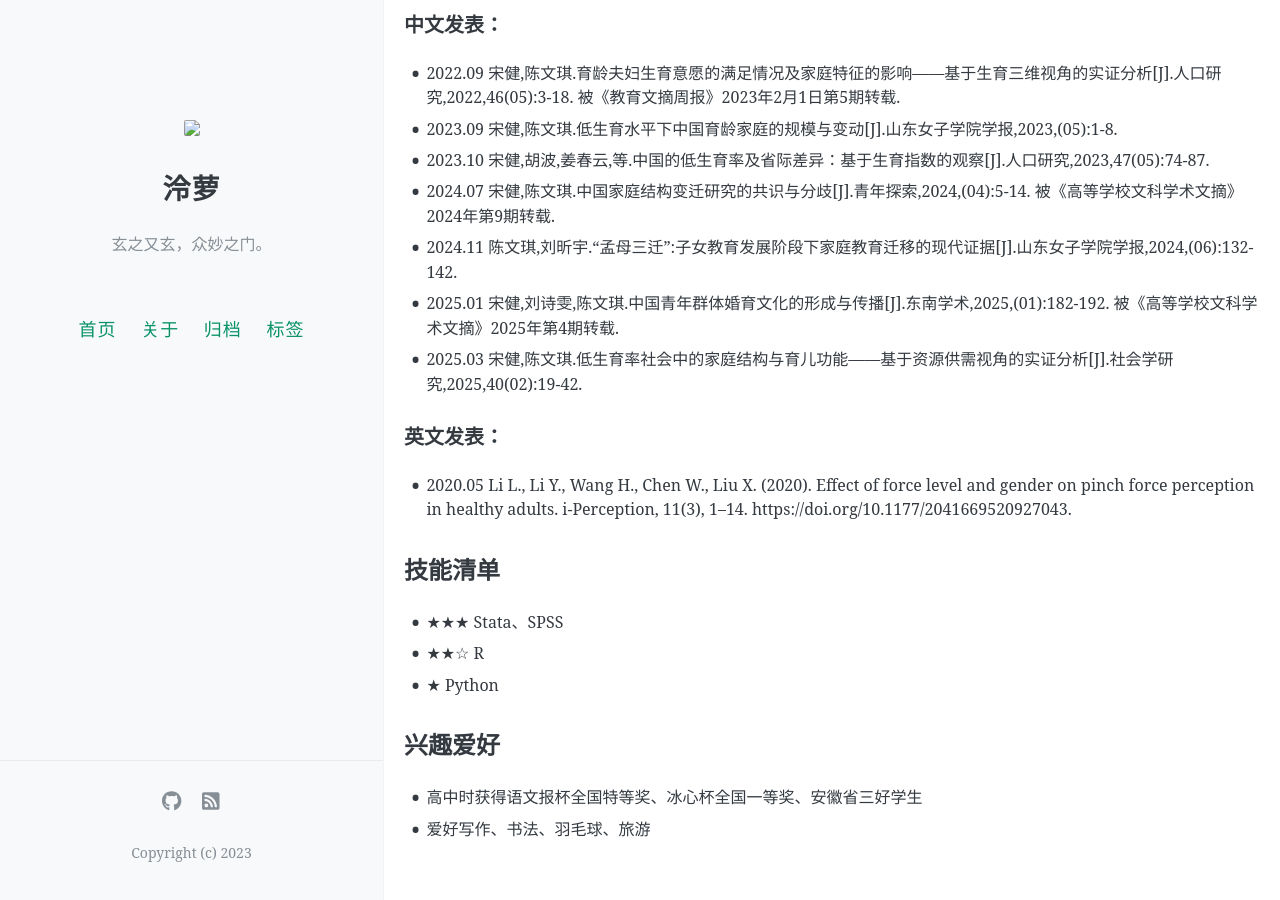
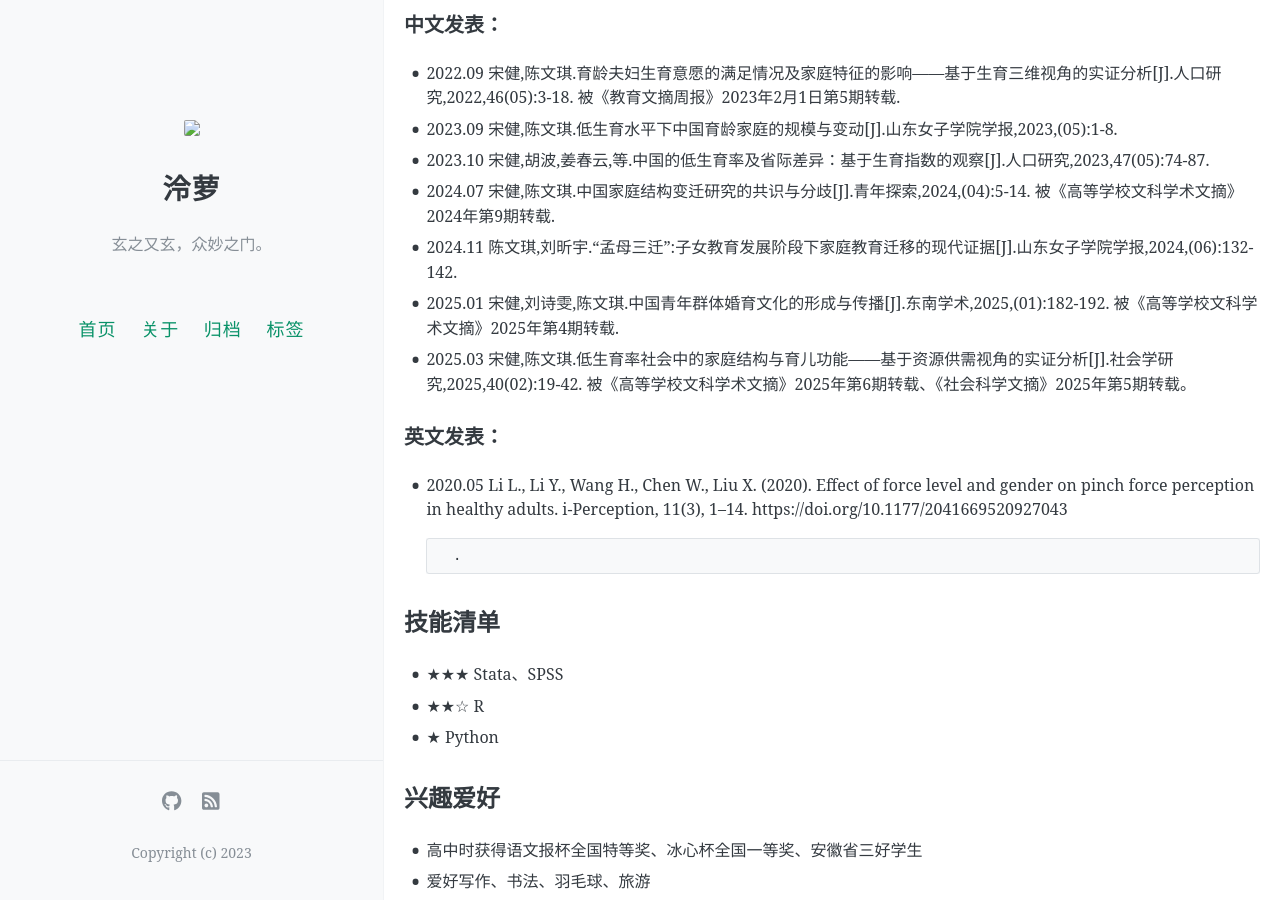
Before and after one commit to chenwenqi228/myblog, a Jekyll site: the page built from about.md, in a window 1280 px wide and 900 px high, scrolled down 1048 px. Built offline with Jekyll 4.4.1, drawn with Linux system fonts in a browser that asks for light colours; comment, search, counter and statistics services are not loaded.

Commit message:
Update about.md

```diff
--- a/about.md
+++ b/about.md
@@ -53,9 +53,12 @@ permalink: /about/
 - 2025.01 宋健,刘诗雯,陈文琪.中国青年群体婚育文化的形成与传播[J].东南学术,2025,(01):182-192.
           被《高等学校文科学术文摘》2025年第4期转载.
 - 2025.03 宋健,陈文琪.低生育率社会中的家庭结构与育儿功能——基于资源供需视角的实证分析[J].社会学研究,2025,40(02):19-42.
+          被《高等学校文科学术文摘》2025年第6期转载、《社会科学文摘》2025年第5期转载。
 
 ### 英文发表：
-- 2020.05 Li L., Li Y., Wang H., Chen W., Liu X. (2020). Effect of force level and gender on pinch force perception in healthy adults. i-Perception, 11(3), 1–14. https://doi.org/10.1177/2041669520927043.
+- 2020.05 Li L., Li Y., Wang H., Chen W., Liu X. (2020). Effect of force level and gender on pinch force perception in healthy adults. i-Perception, 11(3), 1–14. https://doi.org/10.1177/2041669520927043
+
+        .
 
 ## 技能清单
 
```
